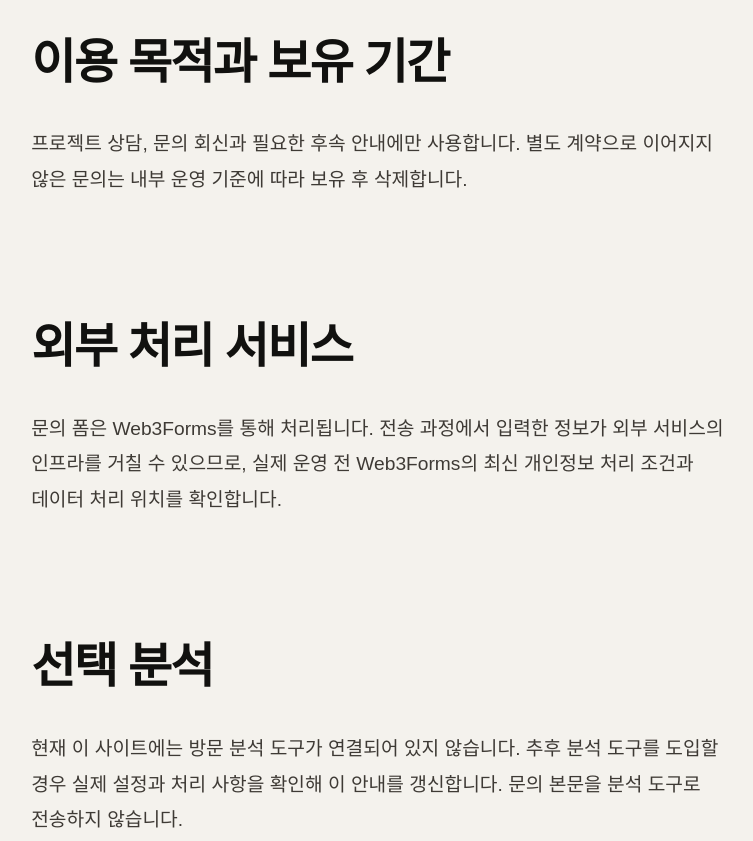
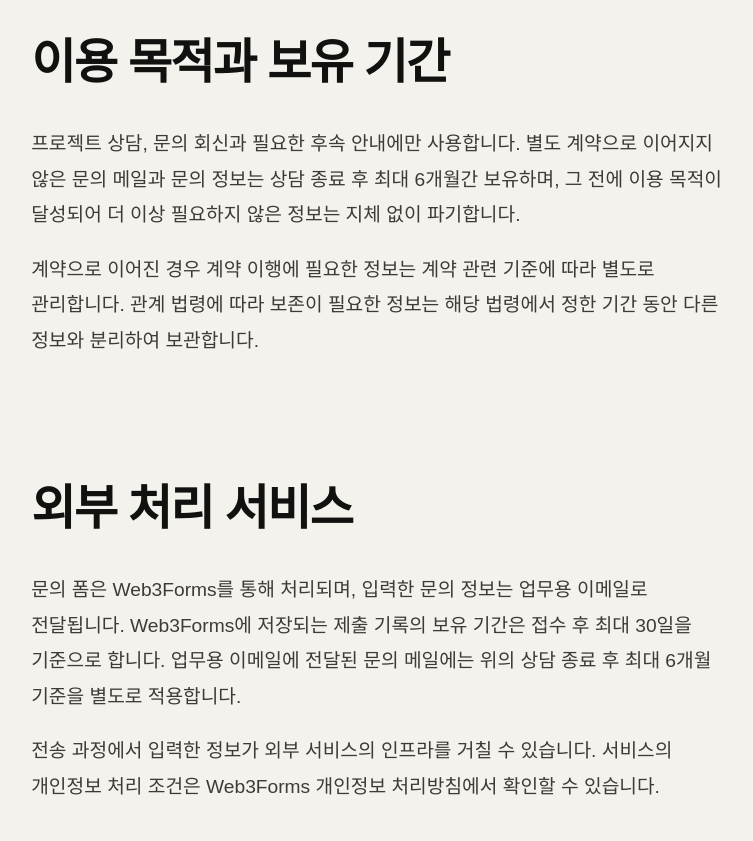
Before and after one commit to wondesignstudio/WDS-website, an Astro site in the folder astro-site/: page /privacy in a window 1280 px wide. Shown: the part 700-1541 px from the top of the page, without its empty margins (260-1013 px from the left). Built offline with nearby package versions, Linux system fonts and the light colour scheme; Astro itself is replaced by a stand-in of ours; no server answers; a web font is replaced by a local one.

Commit message:
docs: clarify inquiry and form retention periods

```diff
--- a/astro-site/src/pages/privacy.astro
+++ b/astro-site/src/pages/privacy.astro
@@ -8,9 +8,11 @@ import BaseLayout from '../layouts/BaseLayout.astro';
       <h2>수집 항목</h2>
       <p>회사명, 담당자명, 업무 이메일, 프로젝트 유형, 예산 범위와 문의 내용을 수집합니다. 예산 범위는 선택 항목입니다.</p>
       <h2>이용 목적과 보유 기간</h2>
-      <p>프로젝트 상담, 문의 회신과 필요한 후속 안내에만 사용합니다. 별도 계약으로 이어지지 않은 문의는 내부 운영 기준에 따라 보유 후 삭제합니다.</p>
+      <p>프로젝트 상담, 문의 회신과 필요한 후속 안내에만 사용합니다. 별도 계약으로 이어지지 않은 문의 메일과 문의 정보는 상담 종료 후 최대 6개월간 보유하며, 그 전에 이용 목적이 달성되어 더 이상 필요하지 않은 정보는 지체 없이 파기합니다.</p>
+      <p>계약으로 이어진 경우 계약 이행에 필요한 정보는 계약 관련 기준에 따라 별도로 관리합니다. 관계 법령에 따라 보존이 필요한 정보는 해당 법령에서 정한 기간 동안 다른 정보와 분리하여 보관합니다.</p>
       <h2>외부 처리 서비스</h2>
-      <p>문의 폼은 Web3Forms를 통해 처리됩니다. 전송 과정에서 입력한 정보가 외부 서비스의 인프라를 거칠 수 있으므로, 실제 운영 전 Web3Forms의 최신 개인정보 처리 조건과 데이터 처리 위치를 확인합니다.</p>
+      <p>문의 폼은 Web3Forms를 통해 처리되며, 입력한 문의 정보는 업무용 이메일로 전달됩니다. Web3Forms에 저장되는 제출 기록의 보유 기간은 접수 후 최대 30일을 기준으로 합니다. 업무용 이메일에 전달된 문의 메일에는 위의 상담 종료 후 최대 6개월 기준을 별도로 적용합니다.</p>
+      <p>전송 과정에서 입력한 정보가 외부 서비스의 인프라를 거칠 수 있습니다. 서비스의 개인정보 처리 조건은 <a href="https://web3forms.com/privacy" target="_blank" rel="noopener noreferrer">Web3Forms 개인정보 처리방침</a>에서 확인할 수 있습니다.</p>
       <h2>선택 분석</h2>
       <p>현재 이 사이트에는 방문 분석 도구가 연결되어 있지 않습니다. 추후 분석 도구를 도입할 경우 실제 설정과 처리 사항을 확인해 이 안내를 갱신합니다. 문의 본문을 분석 도구로 전송하지 않습니다.</p>
       <h2>문의</h2>
```
